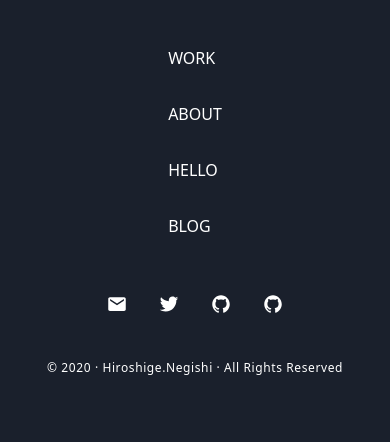
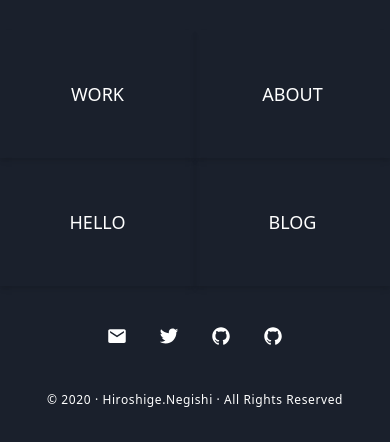
Before and after one commit to gh-hirokuma/hirosio, a Gatsby site: page / in a window 390 px wide. Shown: the part 2382-2824 px from the top of the page. Before the commit the page ends 2792 px from the top, so only its background shows below. Built offline with nearby package versions, Linux system fonts and the light colour scheme; Gatsby itself is replaced by a stand-in of ours.

Commit message:
change mobile footer

```diff
--- a/src/components/footer.js
+++ b/src/components/footer.js
@@ -20,7 +20,7 @@ const Footer = () => {
   return (
     <footer className="w-full bg-gray-900">
       <section className="container mx-auto text-white py-8 flex flex-col justify-center items-center">
-        <ul className="flex flex-col md:flex-row">
+        <ul className="hidden md:flex md:flex-row">
           <li>
             <Link
               to={`/work`}
@@ -52,6 +52,44 @@ const Footer = () => {
             <Link
               to={`/blog`}
               className="inline-block p-8 py-4 uppercase text-center"
+              activeClassName="border-b-2 border-yellow-400"
+            >
+              blog
+            </Link>
+          </li>
+        </ul>
+        <ul className="w-full grid grid-cols-2 md:hidden">
+          <li className="w-full h-32 flex justify-center items-center shadow-md">
+            <Link
+              to={`/work`}
+              className="w-full uppercase text-lg text-center"
+              activeClassName="border-b-2 border-yellow-400"
+            >
+              work
+            </Link>
+          </li>
+          <li className="w-full h-32 flex justify-center items-center shadow-md">
+            <Link
+              to={`/about`}
+              className="uppercase text-lg text-center"
+              activeClassName="border-b-2 border-yellow-400"
+            >
+              about
+            </Link>
+          </li>
+          <li className="w-full h-32 flex justify-center items-center shadow-md">
+            <Link
+              to={`/contact`}
+              className="uppercase text-lg text-center"
+              activeClassName="border-b-2 border-yellow-400"
+            >
+              hello
+            </Link>
+          </li>
+          <li className="w-full h-32 flex justify-center items-center shadow-md">
+            <Link
+              to={`/blog`}
+              className="uppercase text-lg text-center"
               activeClassName="border-b-2 border-yellow-400"
             >
               blog
```
